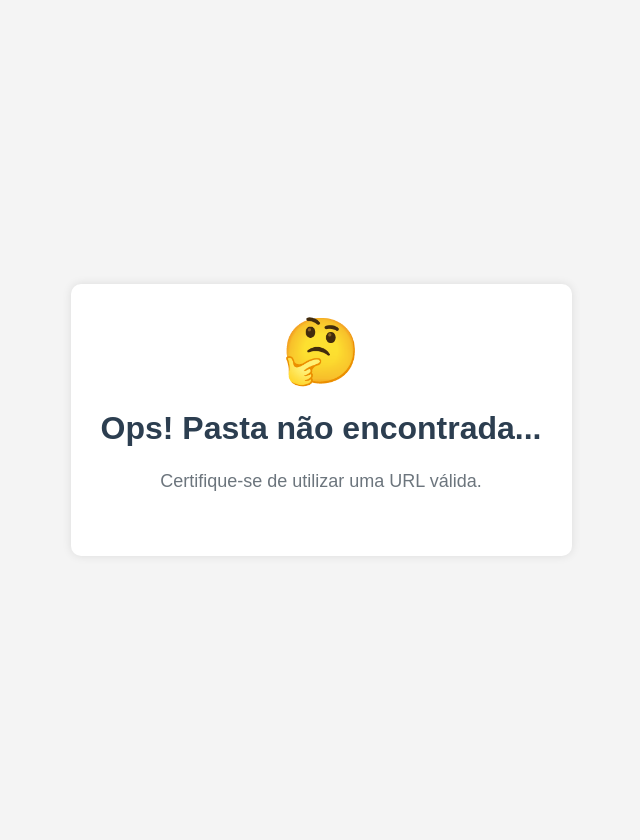
After one commit to rxfaelr/bucketManager, a Flask app: template templates/error.html in a window 1280 px wide. The commit adds this page. Shown: the whole page, without its empty margins (319-959 px from the left). Run offline with Flask 3, Linux system fonts and the light colour scheme; the template is opened without the code that fills it, so the values that code supplies are empty.

Commit message:
added error screen for rootpage, fixed the deeperdirectories listing

```diff
--- a/app.py
+++ b/app.py
@@ -38,7 +38,7 @@ def format_size(size):
 
 @app.route('/')
 def index():
-    return "Bucket Manager - Please specify a folder in the URL"
+    return render_template('error.html')
 
 @app.route('/<path:folder>')
 def folder_view(folder):
@@ -47,49 +47,77 @@ def folder_view(folder):
     try:
         s3_client = get_s3_client()
 
-        subdirs_response = s3_client.list_objects_v2(
+        response = s3_client.list_objects_v2(
+            Bucket=BUCKET_NAME,
+            Prefix=folder_path
+        )
+
+        subdirectories = set()
+        files = []
+        brazil_tz = pytz.timezone('America/Sao_Paulo')
+
+        if 'Contents' in response:
+            for obj in response['Contents']:
+                key = obj['Key']
+
+                if key == folder_path:
+                    continue
+
+                relative_path = key[len(folder_path):]
+                if not relative_path:
+                    continue
+
+                parts = relative_path.rstrip('/').split('/')
+
+                if len(parts) > 1:
+                    subdirectories.add(parts[0])
+                else:
+                    utc_time = obj['LastModified']
+                    local_time = utc_time.astimezone(brazil_tz)
+
+                    files.append({
+                        'name': parts[0],
+                        'key': key,
+                        'size': format_size(obj['Size']),
+                        'last_modified': local_time.strftime('%d/%m/%Y %H:%M:%S')
+                    })
+
+        dir_response = s3_client.list_objects_v2(
             Bucket=BUCKET_NAME,
             Prefix=folder_path,
             Delimiter='/'
         )
 
-        subdirectories = []
-        for prefix in subdirs_response.get('CommonPrefixes', []):
-            subdir_path = prefix['Prefix']
-            subdir_name = subdir_path.rstrip('/').split('/')[-1]
-            subdirectories.append({
-                'name': subdir_name,
-                'path': subdir_path
-            })
+        for prefix in dir_response.get('CommonPrefixes', []):
+            prefix_path = prefix.get('Prefix', '')
+            if prefix_path != folder_path:
+                dir_name = prefix_path[len(folder_path):].rstrip('/')
+                if dir_name:
+                    subdirectories.add(dir_name)
 
-        files = []
-        brazil_tz = pytz.timezone('America/Sao_Paulo')
+        subdirs_list = [
+            {
+                'name': subdir,
+                'path': f"{folder_path}{subdir}/"
+            }
+            for subdir in subdirectories
+        ]
 
-        for obj in subdirs_response.get('Contents', []):
-            if obj['Key'] != folder_path:
-                relative_path = obj['Key'][len(folder_path):]
-                if '/' not in relative_path:
-                    utc_time = obj['LastModified']
-                    local_time = utc_time.astimezone(brazil_tz)
-
-                    files.append({
-                        'name': relative_path,
-                        'key': obj['Key'],
-                        'size': format_size(obj['Size']),
-                        'last_modified': local_time.strftime('%d/%m/%Y %H:%M:%S')
-                    })
-
-        subdirectories.sort(key=lambda x: x['name'].lower())
+        subdirs_list.sort(key=lambda x: x['name'].lower())
         files.sort(key=lambda x: x['name'].lower())
 
-        return render_template('folder.html',
-                             folder_name=folder,
-                             current_path=folder_path,
-                             subdirectories=subdirectories,
-                             files=files)
+        if subdirs_list or files or folder_path == '':
+            return render_template('folder.html',
+                                folder_name=folder,
+                                current_path=folder_path,
+                                subdirectories=subdirs_list,
+                                files=files)
+        else:
+            return render_template('error.html')
 
     except Exception as e:
-        return f"Erro ao acessar a pasta: {str(e)}", 500
+        print(f"Error accessing path {folder_path}: {str(e)}")
+        return render_template('error.html')
 
 @app.route('/download/<path:file_path>')
 def download_file(file_path):
--- /dev/null
+++ b/templates/error.html
@@ -0,0 +1,72 @@
+<!DOCTYPE html>
+<html lang="pt">
+<head>
+    <meta charset="UTF-8">
+    <meta name="viewport" content="width=device-width, initial-scale=1.0">
+    <title>Bucket Manager - Erro</title>
+    <style>
+        body {
+            font-family: Arial, sans-serif;
+            margin: 0;
+            padding: 20px;
+            background-color: #f4f4f4;
+            display: flex;
+            justify-content: center;
+            align-items: center;
+            min-height: 100vh;
+        }
+
+        .container {
+            max-width: 600px;
+            background: white;
+            padding: 30px;
+            border-radius: 10px;
+            box-shadow: 0px 0px 10px rgba(0, 0, 0, 0.1);
+            text-align: center;
+        }
+
+        .error-icon {
+            font-size: 64px;
+            margin-bottom: 20px;
+        }
+
+        h1 {
+            color: #2c3e50;
+            margin-bottom: 20px;
+        }
+
+        .message {
+            color: #6c757d;
+            font-size: 18px;
+            line-height: 1.6;
+            margin-bottom: 30px;
+        }
+
+        .tip {
+            background: #e9ecef;
+            padding: 15px;
+            border-radius: 5px;
+            color: #495057;
+            font-size: 14px;
+        }
+
+        .example {
+            font-family: monospace;
+            background: #f8f9fa;
+            padding: 8px 12px;
+            border-radius: 4px;
+            margin: 10px 0;
+            display: inline-block;
+        }
+    </style>
+</head>
+<body>
+    <div class="container">
+        <div class="error-icon">🤔</div>
+        <h1>Ops! Pasta não encontrada...</h1>
+        <div class="message">
+            Certifique-se de utilizar uma URL válida.
+        </div>
+    </div>
+</body>
+</html>
--- a/templates/folder.html
+++ b/templates/folder.html
@@ -290,7 +290,7 @@
             {% endif %}
         </div>
 
-        {% if subdirectories and not '/' in current_path.strip('/') %}
+        {% if subdirectories %}
         <div class="section">
             <div class="section-title">📁 Subdiretórios</div>
             <ul class="list">
@@ -307,7 +307,7 @@
         </div>
         {% endif %}
 
-        {% if files and ('/' in current_path.strip('/') or not subdirectories) %}
+        {% if files %}
         <div class="section">
             <div class="section-title">📄 Arquivos</div>
             <ul class="list">
@@ -328,7 +328,7 @@
         </div>
         {% endif %}
 
-        {% if not subdirectories and not files and '/' in current_path.strip('/') %}
+        {% if not subdirectories and not files %}
         <p>Esta pasta está vazia.</p>
         {% endif %}
     </div>
```
